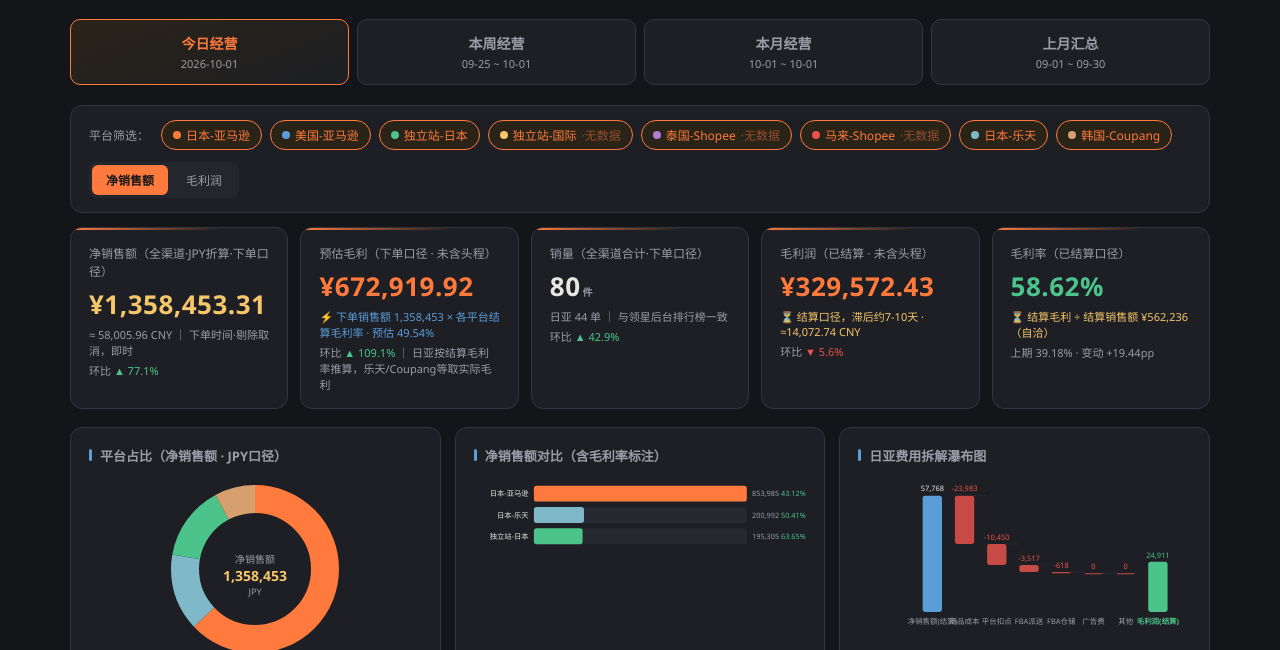
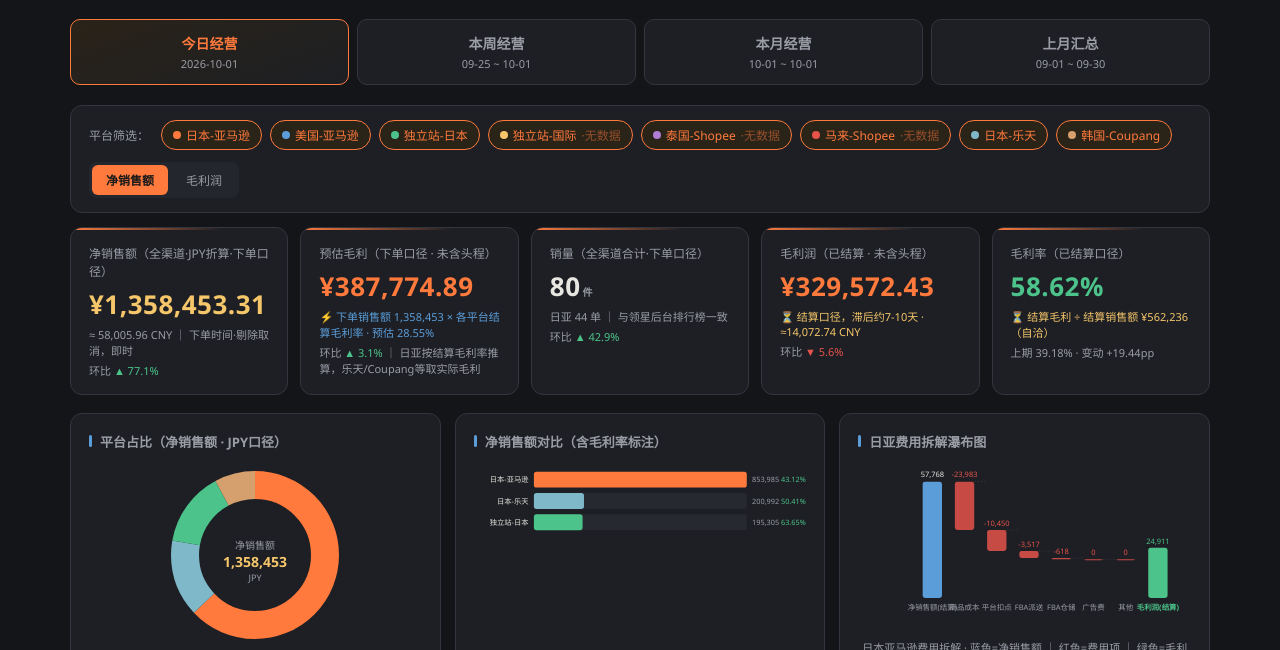
Before and after one commit to springhill-hub/operation-dashboard, a website: page index.html in a window 1280 px wide. Shown: the part 134-784 px from the top of the page. Drawn offline with Linux system fonts and the light colour scheme.

Commit message:
每日刷新 2026-10-02

```diff
--- a/index.html
+++ b/index.html
@@ -220,6 +220,28 @@ let curMetric = 'net'; // net | profit | margin
 let sortCol = 'profit';
 let sortDir = 'desc';
 
+// 单品历史毛利率索引（上月=全结算完整月）：msku → margin比率
+// 下单口径预估毛利 = 已结算SKU真实毛利 + 未结算SKU×单品上月毛利率（缺历史回退店铺结算毛利率）
+let _unitMargin = null;
+function unitMarginOf(msku){
+  if(_unitMargin==null){
+    _unitMargin = {};
+    const lm = DATA.lastMonth && DATA.lastMonth.amazonJP && DATA.lastMonth.amazonJP.skuDetail || [];
+    for(const s of lm){ if(s.settled && s.net>0 && s.profit!=null) _unitMargin[s.msku] = s.profit/s.net; }
+  }
+  return _unitMargin[msku];
+}
+function estOrderProfitJP(a){
+  if(a.caliber!=='order' || !a.skuDetail || !a.skuDetail.length) return a.gp;
+  const shopMargin = (a.settled && a.settled.net) ? a.settled.gp/a.settled.net : 0;
+  let sum = 0;
+  for(const x of a.skuDetail){
+    if(x.settled && x.profit!=null){ sum += x.profit; }
+    else if(x.net!=null){ const m = unitMarginOf(x.msku); sum += x.net*(m!=null?m:shopMargin); }
+  }
+  return +sum.toFixed(2);
+}
+
 // 平台行构建
 function amzRow(p, a, tagNote){
   const c = a.currency||'JPY';
@@ -234,8 +256,8 @@ function amzRow(p, a, tagNote){
     // 结算口径自洽组：日亚用 settled 快照，其他（美亚）本身即结算口径
     jpySettledNet: a.settled?a.settled.net:a.net,
     jpySettledProfit: a.settled?a.settled.gp:a.gp,
-    // 下单口径预估毛利：日亚=下单净额×结算毛利率；其他平台本身结算口径取实际毛利
-    jpyEstOrderProfit: (a.settled && a.settled.net) ? +(a.net*(a.settled.gp/a.settled.net)).toFixed(2) : a.gp};
+    // 下单口径预估毛利：已结算SKU取真实毛利，未结算SKU按上月单品毛利率换算（缺历史回退店铺结算毛利率）
+    jpyEstOrderProfit: estOrderProfitJP(a)};
 }
 function stRows(settlement, knowMap){
   const out=[];
```
Also changed, not shown: widget.html (+24 -2 lines).
